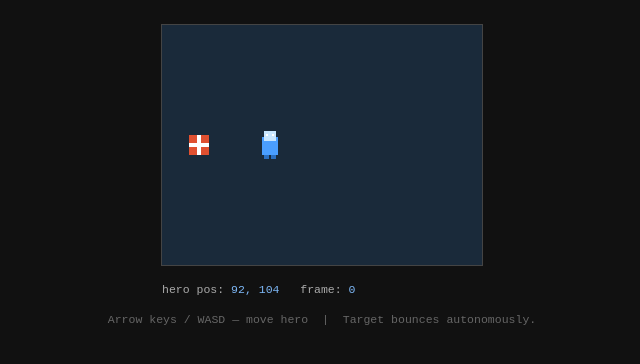
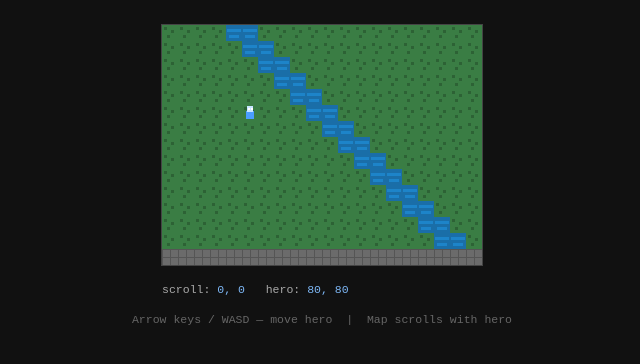
Before and after one commit to quellabs/wakapac, a website: page examples/test-ddraw.html in a window 1280 px wide. Shown: the whole page, without its empty margins (318-958 px from the left). Drawn offline with Linux system fonts and the light colour scheme.

Commit message:
many bugfixes

```diff
--- a/examples/test-ddraw.html
+++ b/examples/test-ddraw.html
@@ -2,7 +2,7 @@
 <html lang="en">
 <head>
     <meta charset="UTF-8">
-    <title>WakaDDraw Scene Demo</title>
+    <title>WakaDDraw Tilemap Demo</title>
     <style>
         * {
             box-sizing: border-box;
@@ -53,11 +53,12 @@
         tabindex="0"></canvas>
 
 <div id="debug">
-    hero pos: <b id="d-pos">—</b> &nbsp; frame: <b id="d-frame">—</b>
+    scroll: <b id="d-scroll">—</b> &nbsp;
+    hero: <b id="d-pos">—</b>
 </div>
 
 <div id="controls">
-    Arrow keys / WASD — move hero &nbsp;|&nbsp; Target bounces autonomously.
+    Arrow keys / WASD — move hero &nbsp;|&nbsp; Map scrolls with hero
 </div>
 
 <script src="../wakapac.js"></script>
@@ -65,45 +66,119 @@
 <script>
 
     // =============================================================================
-    // SURFACE DRAWING
+    // TILE SHEET
+    // 4 tile types, each 16x16:
+    //   0 = grass (green)
+    //   1 = water (blue)
+    //   2 = stone (grey)
+    //   3 = sand  (yellow)
     // =============================================================================
 
-    function _drawHero(surface) {
+    function _drawTileSheet() {
+        const TW = 16, TH = 16;
+        const surface = wakaDDraw.createSurface(64, 16, { colorKey: null });
         const ctx = surface._ctx;
-        const FW = 32;
-        const colors = ['#4a9eff', '#5aaeff', '#4a9eff', '#3a8eef'];
+
+        // Tile 0: grass
+        ctx.fillStyle = '#3a7d44';
+        ctx.fillRect(0, 0, TW, TH);
+        ctx.fillStyle = '#2d6235';
+        ctx.fillRect(2, 2, 3, 3);
+        ctx.fillRect(9, 5, 3, 3);
+        ctx.fillRect(5, 10, 3, 3);
+
+        // Tile 1: water
+        ctx.fillStyle = '#1a6ea8';
+        ctx.fillRect(TW, 0, TW, TH);
+        ctx.fillStyle = '#1d84c9';
+        ctx.fillRect(TW + 1, 4, 14, 3);
+        ctx.fillRect(TW + 3, 10, 10, 3);
+
+        // Tile 2: stone
+        ctx.fillStyle = '#6b6b6b';
+        ctx.fillRect(TW * 2, 0, TW, TH);
+        ctx.fillStyle = '#555';
+        ctx.fillRect(TW * 2, 0, TW, 1);
+        ctx.fillRect(TW * 2, 0, 1, TH);
+        ctx.fillRect(TW * 2 + 8, 0, 1, TH);
+        ctx.fillRect(TW * 2, 8, TW, 1);
+
+        // Tile 3: sand
+        ctx.fillStyle = '#c8a84b';
+        ctx.fillRect(TW * 3, 0, TW, TH);
+        ctx.fillStyle = '#b8952f';
+        ctx.fillRect(TW * 3 + 3, 3, 2, 2);
+        ctx.fillRect(TW * 3 + 10, 7, 2, 2);
+        ctx.fillRect(TW * 3 + 6, 12, 2, 2);
+
+        return surface;
+    }
+
+    // =============================================================================
+    // HERO SURFACE (simple 16x16, single frame)
+    // =============================================================================
+
+    function _drawHero() {
+        const surface = wakaDDraw.createSurface(16, 16);
+        const ctx = surface._ctx;
 
         ctx.fillStyle = '#ff00ff';
-        ctx.fillRect(0, 0, ctx.canvas.width, ctx.canvas.height);
+        ctx.fillRect(0, 0, 16, 16);
 
-        for (let f = 0; f < 4; f++) {
-            const ox = f * FW;
-            ctx.fillStyle = colors[f];
-            ctx.fillRect(ox + 8, 8, 16, 18);
-            ctx.fillStyle = '#c8e6ff';
-            ctx.fillRect(ox + 10, 2, 12, 10);
-            ctx.fillStyle = '#fff';
-            ctx.fillRect(ox + 12, 5, 2, 2);
-            ctx.fillRect(ox + 18, 5, 2, 2);
-            const lo = (f === 1 || f === 3) ? [-3, 3] : [0, 0];
-            ctx.fillStyle = '#2a6ebf';
-            ctx.fillRect(ox + 10, 26 + lo[0], 5, 4);
-            ctx.fillRect(ox + 17, 26 + lo[1], 5, 4);
+        // Body
+        ctx.fillStyle = '#4a9eff';
+        ctx.fillRect(4, 6, 8, 8);
+
+        // Head
+        ctx.fillStyle = '#c8e6ff';
+        ctx.fillRect(5, 1, 6, 6);
+
+        // Eyes
+        ctx.fillStyle = '#fff';
+        ctx.fillRect(6, 3, 2, 2);
+        ctx.fillRect(9, 3, 2, 2);
+
+        wakaDDraw.applyColorKey(surface);
+        return surface;
+    }
+
+    // =============================================================================
+    // MAP DATA — 32x32 tiles (512x512 world pixels at 16px/tile)
+    // =============================================================================
+
+    function _buildMap() {
+        const W = 32, H = 32;
+        const data = new Uint16Array(W * H);
+
+        // Fill with grass
+        data.fill(0);
+
+        // River running diagonally
+        for (let i = 0; i < 28; i++) {
+            const col = 4 + i;
+            const row = i;
+            if (col < W && row < H) {
+                data[row * W + col] = 1;
+                if (col + 1 < W) {
+                    data[row * W + col + 1] = 1;
+                }
+            }
         }
 
-        wakaDDraw.applyColorKey(surface);
-    }
+        // Stone path across the middle
+        for (let col = 0; col < W; col++) {
+            data[14 * W + col] = 2;
+            data[15 * W + col] = 2;
+        }
 
-    function _drawTarget(surface) {
-        const ctx = surface._ctx;
-        ctx.fillStyle = '#ff00ff';
-        ctx.fillRect(0, 0, 32, 32);
-        ctx.fillStyle = '#e05030';
-        ctx.fillRect(6, 6, 20, 20);
-        ctx.fillStyle = '#fff';
-        ctx.fillRect(14, 6, 4, 20);
-        ctx.fillRect(6, 14, 20, 4);
-        wakaDDraw.applyColorKey(surface);
+        // Sandy beach area bottom-right
+        for (let row = 22; row < H; row++) {
+            for (let col = 20; col < W; col++) {
+                data[row * W + col] = 3;
+            }
+        }
+
+        return { data, width: W, height: H };
     }
 
     // =============================================================================
@@ -116,18 +191,24 @@
 
         primary: null,
         scene: null,
+
+        tileSheet: null,
+        tileSurface: null,   // offscreen surface the tilemap renders into
+        tileSprite: null,   // sprite wrapping tileSurface (z=0)
+
         heroSurface: null,
-        targetSurface: null,
-        heroSprite: null,
-        targetSprite: null,
+        heroSprite: null,   // sprite wrapping heroSurface (z=1)
 
-        // Hero animation state
-        heroFrame: 0,
-        _heroElapsed: 0,
-        HERO_MS_FRAME: 150,
+        tilemap: null,
+        map: null,
 
-        // Target patrol
-        _targetVx: 2,
+        // Hero world position (in pixels)
+        heroX: 80,
+        heroY: 80,
+
+        // Camera (top-left of visible window in world pixels)
+        camX: 0,
+        camY: 0,
 
         keys: { left: false, right: false, up: false, down: false },
         _timer: 0,
@@ -136,26 +217,40 @@
         init() {
             this.primary = wakaDDraw.getSurface(this.pacId);
 
-            // Offscreen surfaces
-            this.heroSurface = wakaDDraw.createSurface(128, 32, 32, 32);
-            this.targetSurface = wakaDDraw.createSurface(32, 32, 32, 32);
+            // Tile sheet and tile surface
+            this.tileSheet = _drawTileSheet();
+            this.tileSurface = wakaDDraw.createSurface(320, 240, { colorKey: null });
 
-            _drawHero(this.heroSurface);
-            _drawTarget(this.targetSurface);
+            // Hero surface
+            this.heroSurface = _drawHero();
 
-            // Scene with fallback background color
-            this.scene = wakaDDraw.sceneCreate({ background: '#1a2a3a' });
+            // Build map
+            this.map = _buildMap();
+            this.tilemap = wakaDDraw.createTilemap(
+                this.tileSheet,
+                16, 16,
+                this.map.data,
+                this.map.width,
+                this.map.height
+            );
 
-            // Target at z=0, hero at z=1
-            this.targetSprite = wakaDDraw.createSprite(this.targetSurface, null, 0);
-            this.heroSprite = wakaDDraw.createSprite(this.heroSurface,
-                { x: 0, y: 0, left: 0, top: 0, width: 32, height: 32 }, 1);
+            // Scene
+            this.scene = wakaDDraw.sceneCreate({ background: '#000' });
 
-            this.targetSprite.moveTo(144, 104);
-            this.heroSprite.moveTo(40, 104);
+            // Tile layer at z=0, hero at z=1
+            this.tileSprite = wakaDDraw.createSprite(this.tileSurface, null, 0);
+            this.heroSprite = wakaDDraw.createSprite(this.heroSurface, null, 1);
 
-            wakaDDraw.sceneAddSprite(this.scene, this.targetSprite);
+            this.tileSprite.moveTo(0, 0);
+            this.heroSprite.moveTo(this.heroX - this.camX, this.heroY - this.camY);
+
+            wakaDDraw.sceneAddSprite(this.scene, this.tileSprite);
             wakaDDraw.sceneAddSprite(this.scene, this.heroSprite);
+
+            // Initial tile render — draw unconditionally before first sceneInvalidate
+            this.tilemap.drawTo(this.tileSurface, this.camX, this.camY);
+            this._updateCamera();
+
             wakaDDraw.sceneInvalidate(this.scene, this.primary);
 
             this._lastTime = performance.now();
@@ -197,27 +292,22 @@
                     wakaDDraw.sceneDestroy(this.scene);
                     this.scene = null;
                     this.primary = null;
+                    this.tileSheet = null;
+                    this.tileSurface = null;
                     this.heroSurface = null;
-                    this.targetSurface = null;
+                    this.tileSprite = null;
                     this.heroSprite = null;
-                    this.targetSprite = null;
                     break;
                 }
             }
         },
 
         _tick(delta) {
-            const W = 320, H = 240;
+            const SPEED = 0.1;
+            const WORLD_W = this.map.width * 16;
+            const WORLD_H = this.map.height * 16;
             const k = this.keys;
 
-            // Target: autonomous horizontal bounce
-            const tx = this.targetSprite.x + this._targetVx * delta * 0.1;
-            if (tx <= 0 || tx >= W - 32) {
-                this._targetVx *= -1;
-            }
-            this.targetSprite.moveTo(Math.round(Math.max(0, Math.min(W - 32, tx))), this.targetSprite.y);
-
-            // Hero: keyboard or auto-chase
             let dx = 0, dy = 0;
             if (k.left) {
                 dx -= 1;
@@ -232,53 +322,46 @@
                 dy += 1;
             }
 
-            if (dx === 0 && dy === 0) {
-                if (this.heroSprite.x < this.targetSprite.x) {
-                    dx = 1;
-                }
-                if (this.heroSprite.x > this.targetSprite.x) {
-                    dx = -1;
-                }
-                if (this.heroSprite.y < this.targetSprite.y) {
-                    dy = 1;
-                }
-                if (this.heroSprite.y > this.targetSprite.y) {
-                    dy = -1;
-                }
-            }
-
             if (dx !== 0 && dy !== 0) {
                 dx *= 0.707;
                 dy *= 0.707;
             }
 
-            const moving = dx !== 0 || dy !== 0;
-
-            if (moving) {
-                const nx = Math.round(Math.max(0, Math.min(W - 32, this.heroSprite.x + dx * delta * 0.12)));
-                const ny = Math.round(Math.max(0, Math.min(H - 32, this.heroSprite.y + dy * delta * 0.12)));
-                this.heroSprite.moveTo(nx, ny);
+            if (dx !== 0 || dy !== 0) {
+                this.heroX = Math.round(Math.max(0, Math.min(WORLD_W - 16, this.heroX + dx * delta * SPEED)));
+                this.heroY = Math.round(Math.max(0, Math.min(WORLD_H - 16, this.heroY + dy * delta * SPEED)));
+                this._updateCamera();
             }
 
-            // Hero animation — advance frame and update source rect
-            if (moving) {
-                this._heroElapsed += delta;
-                if (this._heroElapsed >= this.HERO_MS_FRAME) {
-                    this._heroElapsed %= this.HERO_MS_FRAME;
-                    this.heroFrame = (this.heroFrame + 1) % this.heroSurface.frames;
-                    const fx = this.heroFrame * 32;
-                    this.heroSprite.setRect({ x: fx, y: 0, left: fx, top: 0, width: 32, height: 32 });
-                }
-            } else {
-                if (this.heroFrame !== 0) {
-                    this.heroFrame = 0;
-                    this._heroElapsed = 0;
-                    this.heroSprite.setRect({ x: 0, y: 0, left: 0, top: 0, width: 32, height: 32 });
-                }
+            document.getElementById('d-scroll').textContent = `${this.camX}, ${this.camY}`;
+            document.getElementById('d-pos').textContent = `${this.heroX}, ${this.heroY}`;
+        },
+
+        _updateCamera() {
+            // Centre camera on hero, clamped to world bounds
+            const WORLD_W = this.map.width * 16;
+            const WORLD_H = this.map.height * 16;
+
+            const prevCamX = this.camX;
+            const prevCamY = this.camY;
+
+            this.camX = Math.max(0, Math.min(WORLD_W - 320, this.heroX - 320 / 2 + 8));
+            this.camY = Math.max(0, Math.min(WORLD_H - 240, this.heroY - 240 / 2 + 8));
+
+            const cameraChanged = this.camX !== prevCamX || this.camY !== prevCamY;
+
+            if (cameraChanged) {
+                // Redraw tile layer into tileSurface at new scroll position
+                this.tilemap.drawTo(this.tileSurface, this.camX, this.camY);
+
+                // Full scene invalidate — camera movement affects all visible tiles
+                wakaDDraw.sceneInvalidate(this.scene, this.primary);
             }
 
-            document.getElementById('d-pos').textContent = `${this.heroSprite.x}, ${this.heroSprite.y}`;
-            document.getElementById('d-frame').textContent = this.heroFrame;
+            // Update hero sprite to screen position (world pos minus camera)
+            const screenX = this.heroX - this.camX;
+            const screenY = this.heroY - this.camY;
+            this.heroSprite.moveTo(screenX, screenY);
         },
 
         _handleKey(vk, down) {
```
Also changed, not shown: plugins/wakaddraw.js.
